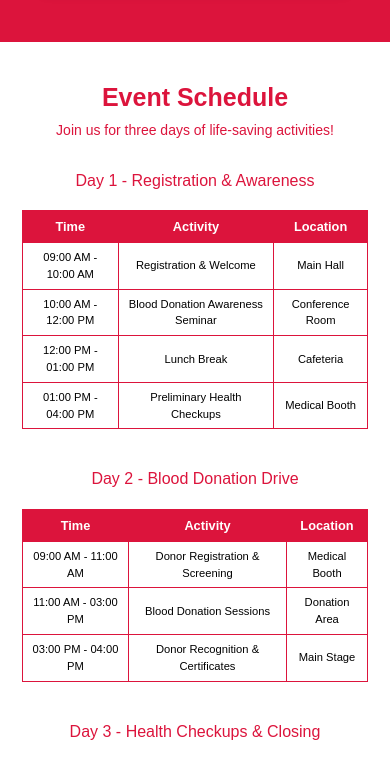
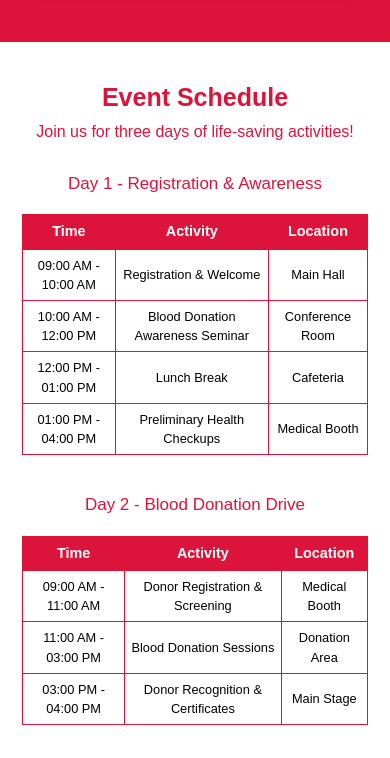
Before and after one commit to Deeparna4/elixir3201, a plain HTML site: page index.html in a window 390 px wide. Shown: the part 2640-3398 px from the top of the page. Drawn offline with nearby package versions, Linux system fonts and the light colour scheme; no server answers.

Commit message:
schedule

```diff
--- a/index.css
+++ b/index.css
@@ -159,16 +159,16 @@ input, select {
     font-size:25px!important;
 }
 .schedule-subtitle{
-    font-size:14px!important;
+    font-size:16px!important;
 }
 .day-title{
-    font-size:16px!important;
+    font-size:17px!important;
     margin-bottom:20px!important;
 }
 .schedule-table {
     width: 100%!important;
     min-width: 90%!important;
-    font-size: 0.7rem!important;
+    font-size: 0.8rem!important;
 }
 
 .schedule-table th,
@@ -177,7 +177,7 @@ input, select {
 }
 
 .schedule-table th {
-    font-size: 0.8rem!important;
+    font-size: 0.9rem!important;
 }
 
 .schedule-day {
```
